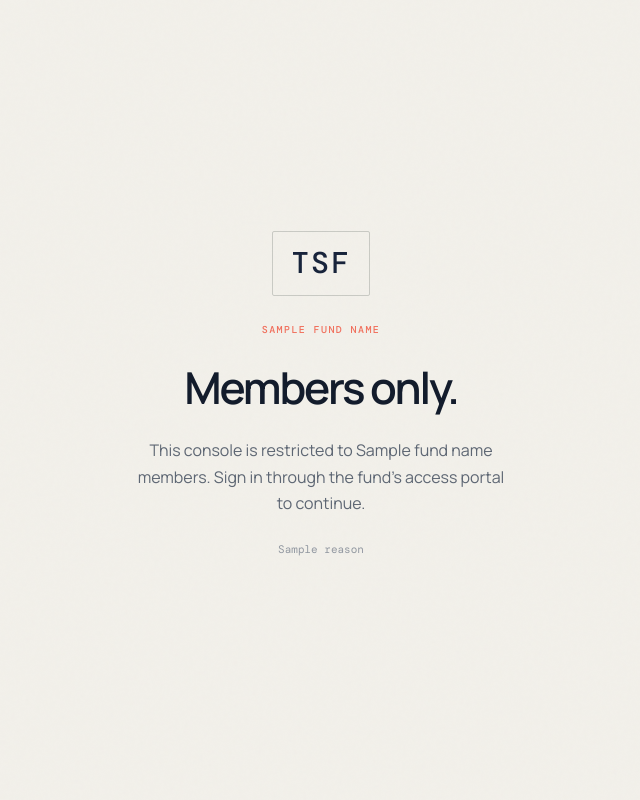
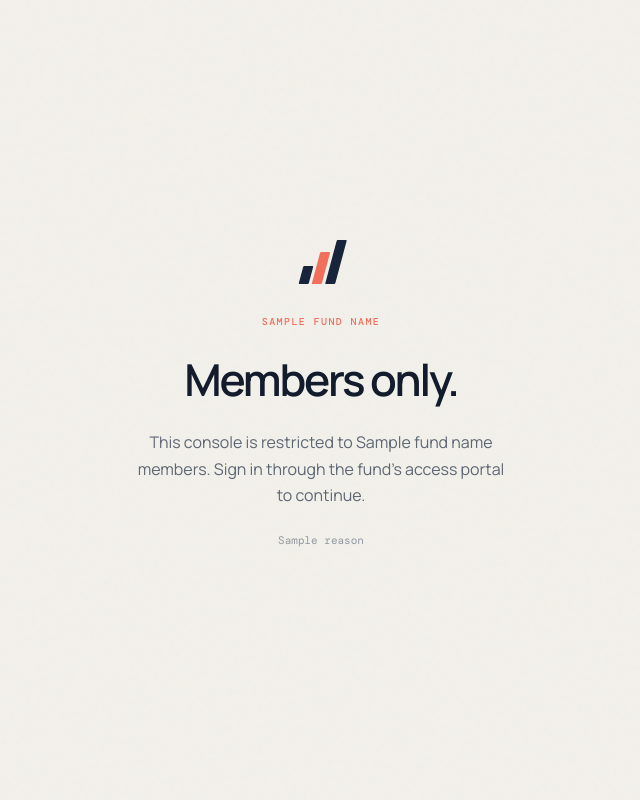
Before and after one commit to 444avi/avalpha, a FastAPI app: template avalpha/web/templates/403.html in a window 1280 px wide. Shown: the whole page, without its empty margins (319-959 px from the left). Run offline with FastAPI, Linux system fonts and the light colour scheme; the template is opened without the code that fills it: most values are stand-ins (such as "Sample title", 1, 10 or a date in 2020); parts of the project's set-up code (start-up, migrations or seed data) failed here and were passed over.

Commit message:
Rebrand web console to Arboretum Investments
- 403 page: replace hardcoded "TSF" wordmark with the bar-chart brand
  mark (nav/hero already render the fund name dynamically)
- CFN: default WebFundName to "Arboretum Investments" so rebuilds keep it

The live fund name comes from [web].fund_name in the instance config.

Co-Authored-By: Claude Opus 4.8 <noreply@anthropic.com>

```diff
--- a/avalpha/web/static/styles.css
+++ b/avalpha/web/static/styles.css
@@ -223,6 +223,11 @@ code { font-family: var(--mono); font-size: 11px; color: var(--muted); }
 .denied .mark { display: inline-block; margin-bottom: 26px; }
 .denied h1 { font-family: var(--sans); font-weight: 600; font-size: 44px; letter-spacing: -0.05em; margin: 8px 0 16px; }
 .denied-reason { color: var(--faint); font-size: 11px; margin-top: 24px; font-family: var(--mono); }
+.denied-mark { display: inline-flex; align-items: flex-end; gap: 5px; height: 44px; margin-bottom: 30px; }
+.denied-mark i { display: block; width: 10px; background: var(--navy); border-radius: 1px; transform: skew(-15deg); }
+.denied-mark i:nth-child(1) { height: 18px; }
+.denied-mark i:nth-child(2) { height: 32px; background: var(--coral); }
+.denied-mark i:nth-child(3) { height: 44px; }
 
 /* ---- calendar ---- */
 .tag.macro { color: var(--muted); border-color: var(--line-2); }
--- a/avalpha/web/templates/403.html
+++ b/avalpha/web/templates/403.html
@@ -11,7 +11,7 @@
 <body class="denied-body">
   <div class="grain" aria-hidden="true"></div>
   <main class="denied">
-    <span class="mark big">TSF</span>
+    <span class="denied-mark" aria-hidden="true"><i></i><i></i><i></i></span>
     <p class="eyebrow">{{ fund_name }}</p>
     <h1>Members only.</h1>
     <p class="lede">This console is restricted to {{ fund_name }} members. Sign in through the fund's access portal to continue.</p>
--- a/deploy/aws/avalpha.cfn.yaml
+++ b/deploy/aws/avalpha.cfn.yaml
@@ -46,7 +46,7 @@ Parameters:
     Description: Gmail account that owns GMAIL_APP_PASSWORD; used as From header and SMTP login.
   WebFundName:
     Type: String
-    Default: The Silo Fund
+    Default: Arboretum Investments
     Description: Fund name shown in the web console header.
   AppHostname:
     Type: String
```
